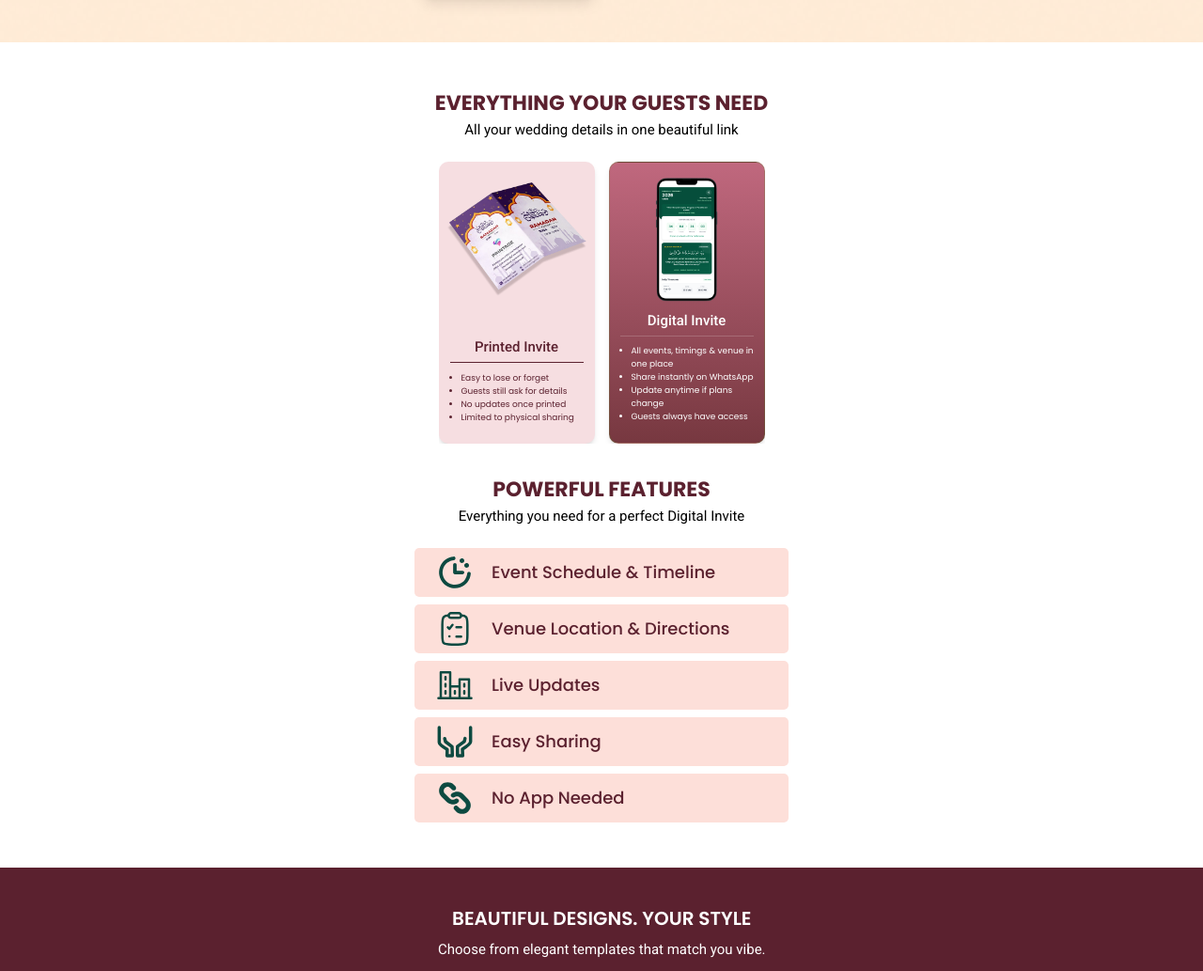
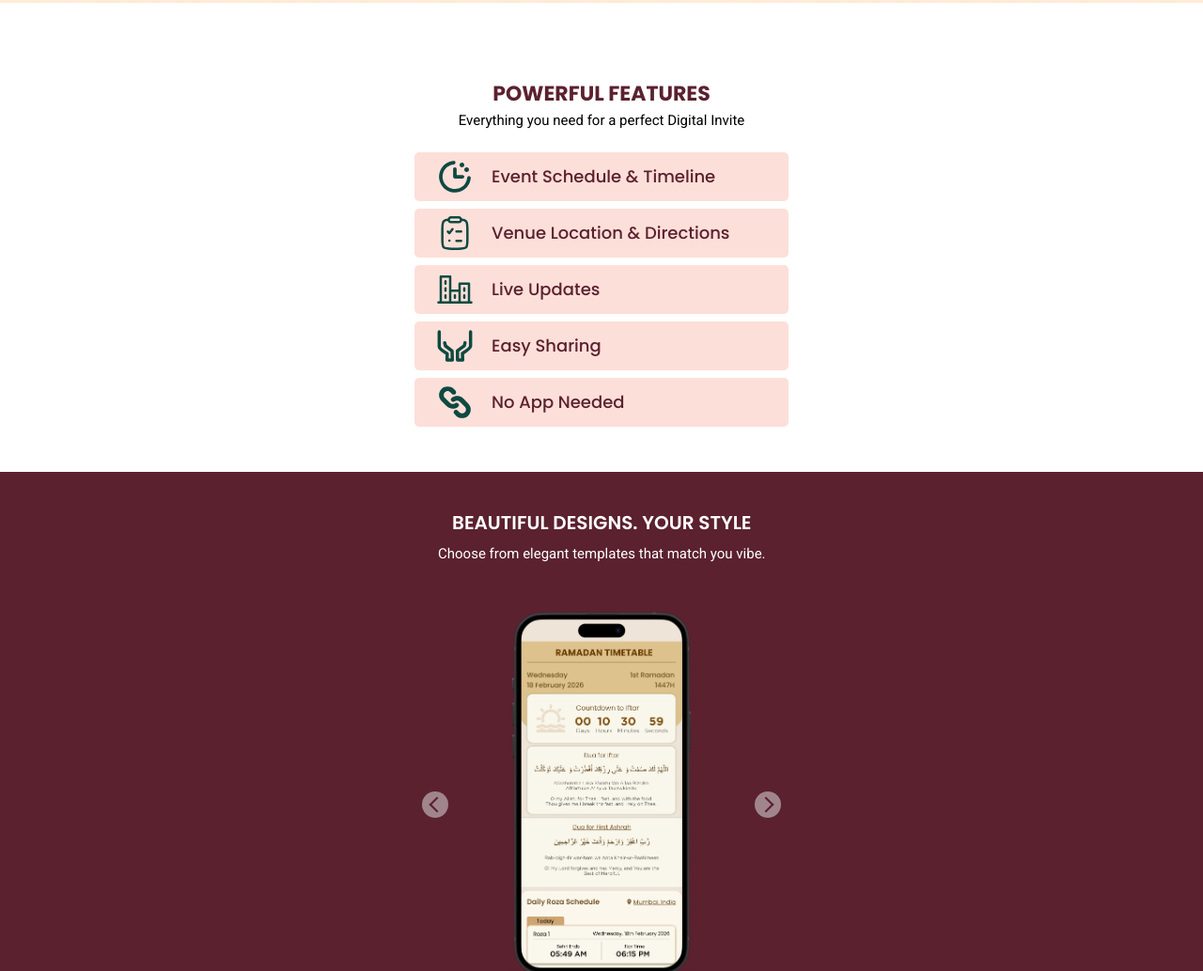
Before and after one commit to eaznexora/myweddinglink, a plain HTML site: page index.html in a window 1280 px wide. Shown: the part 987-2020 px from the top of the page at 94% size. Drawn offline with nearby package versions, Linux system fonts and the light colour scheme.

Commit message:
Update index.html

```diff
--- a/index.html
+++ b/index.html
@@ -126,65 +126,27 @@
         </button>
     </nav>
 
-    <div id="home" class="hero-spacer relative w-full bg-hero-bg bg-cover bg-center bg-no-repeat">
+    <div id="home" class="hero-spacer relative w-full min-h-[100svh] flex flex-col justify-center bg-hero-bg bg-cover bg-center bg-no-repeat pb-[30px]">
         <div class="absolute inset-0 bg-transparent pointer-events-none"></div>
 
-        <div
-            class="flex flex-col items-center justify-start pt-6 px-8 sm:px-10 pb-12 w-full max-w-4xl mx-auto relative z-10">
+        <div class="flex flex-col items-center justify-center px-8 sm:px-10 w-full max-w-4xl mx-auto relative z-10">
             <div class="w-full max-w-[260px] md:max-w-md mb-6 animate-float">
                 <img src="assets/images/Mockup Floating.png" alt="App Mockup" class="w-full h-auto drop-shadow-2xl">
             </div>
-            <h2 class="design-heading text-[#773840] mb-3" data-aos="fade-up" data-aos-duration="1000">YOUR
-                WEDDING,<br>ALL IN ONE LINK</h2>
-            <p class="design-subheading text-[#614B4E] mb-8" data-aos="fade-up" data-aos-delay="200"
-                data-aos-duration="1000">Beautiful wedding invites with<br>all your moments details & love</p>
+            <h2 class="design-heading text-[#773840] mb-3" data-aos="fade-up" data-aos-duration="1000">YOUR WEDDING,<br>ALL IN ONE LINK</h2>
+            <p class="design-subheading text-[#614B4E] mb-8" data-aos="fade-up" data-aos-delay="200" data-aos-duration="1000">Beautiful wedding invites with<br>all your moments details & love</p>
             <div class="grid grid-cols-2 gap-3 w-full max-w-sm">
                 <a href="https://wa.me/919326392368?text=Hello%2C%20I%20came%20across%20the%20Digital%20Wedding%20Invite.%20I%20am%20interested%20in%20creating%20a%20similar%20design%20for%20my%20requirements."
                     class="btn-text w-full py-3 rounded-lg text-white shadow-lg transition-transform hover:scale-[1.02] flex items-center justify-center"
                     style="background-color: #5E2130;">Make Yours Now</a>
                 <a href="/printage/" target="_blank"
                     class="btn-text w-full py-3 rounded-lg transition-transform hover:scale-[1.02] flex items-center justify-center"
-                    style="background-color: rgba(255, 255, 255, 0.19); border: 1px solid #5E2130; color: #5E2130;">View
-                    Demo</a>
+                    style="background-color: rgba(255, 255, 255, 0.19); border: 1px solid #5E2130; color: #5E2130;">View Demo</a>
             </div>
         </div>
     </div>
 
     <section id="timetable" class="bg-white py-12 flex flex-col items-center w-full">
-        <div class="text-center mb-[22px] px-4" data-aos="fade-down" data-aos-duration="800">
-            <h2 class="figma-heading">EVERYTHING YOUR GUESTS NEED</h2>
-            <p class="figma-subheading">All your wedding details in one beautiful link</p>
-        </div>
-
-        <div class="flex flex-wrap justify-center items-start gap-[15px] overflow-hidden">
-            <div class="figma-card bg-printed shadow-md" data-aos="fade-right" data-aos-duration="1000">
-                <div class="img-pos-printed"><img src="assets/images/Card.png" alt="Printed Card"
-                        style="width: 148px; height: 121px; object-fit: contain;"></div>
-                <div class="spacer-printed"></div>
-                <h3 class="figma-card-title text-printed-title">Printed Invite</h3>
-                <div class="figma-line border-printed"></div>
-                <ul class="figma-list-text text-list-black list-disc pl-4 space-y-0">
-                    <li>Easy to lose or forget</li>
-                    <li>Guests still ask for details</li>
-                    <li>No updates once printed</li>
-                    <li>Limited to physical sharing</li>
-                </ul>
-            </div>
-            <div class="figma-card bg-digital-grad digital-border-style shadow-md" data-aos="fade-left"
-                data-aos-duration="1000">
-                <div class="img-pos-digital"><img src="assets/images/Mockup 1.png" alt="Digital Card"
-                        style="width: 80px; height: 141px; object-fit: contain;"></div>
-                <div class="spacer-digital"></div>
-                <h3 class="figma-card-title text-white">Digital Invite</h3>
-                <div class="figma-line border-digital"></div>
-                <ul class="figma-list-text text-list-green list-disc pl-4 space-y-0">
-                    <li>All events, timings & venue in one place</li>
-                    <li>Share instantly on WhatsApp</li>
-                    <li>Update anytime if plans change</li>
-                    <li>Guests always have access</li>
-                </ul>
-            </div>
-        </div>
 
         <div class="text-center mt-[32px] mb-[22px] px-4" data-aos="fade-up" data-aos-duration="800">
             <h2 class="figma-heading">POWERFUL FEATURES</h2>
```
